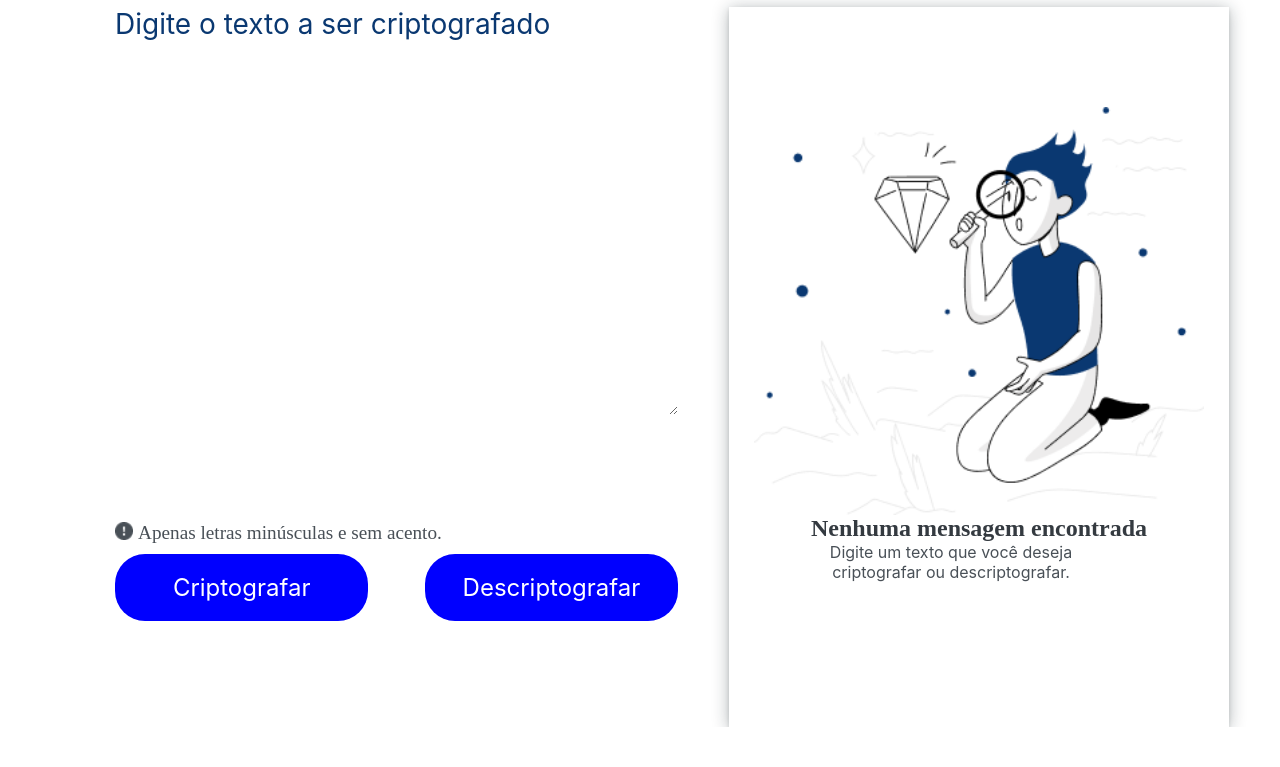
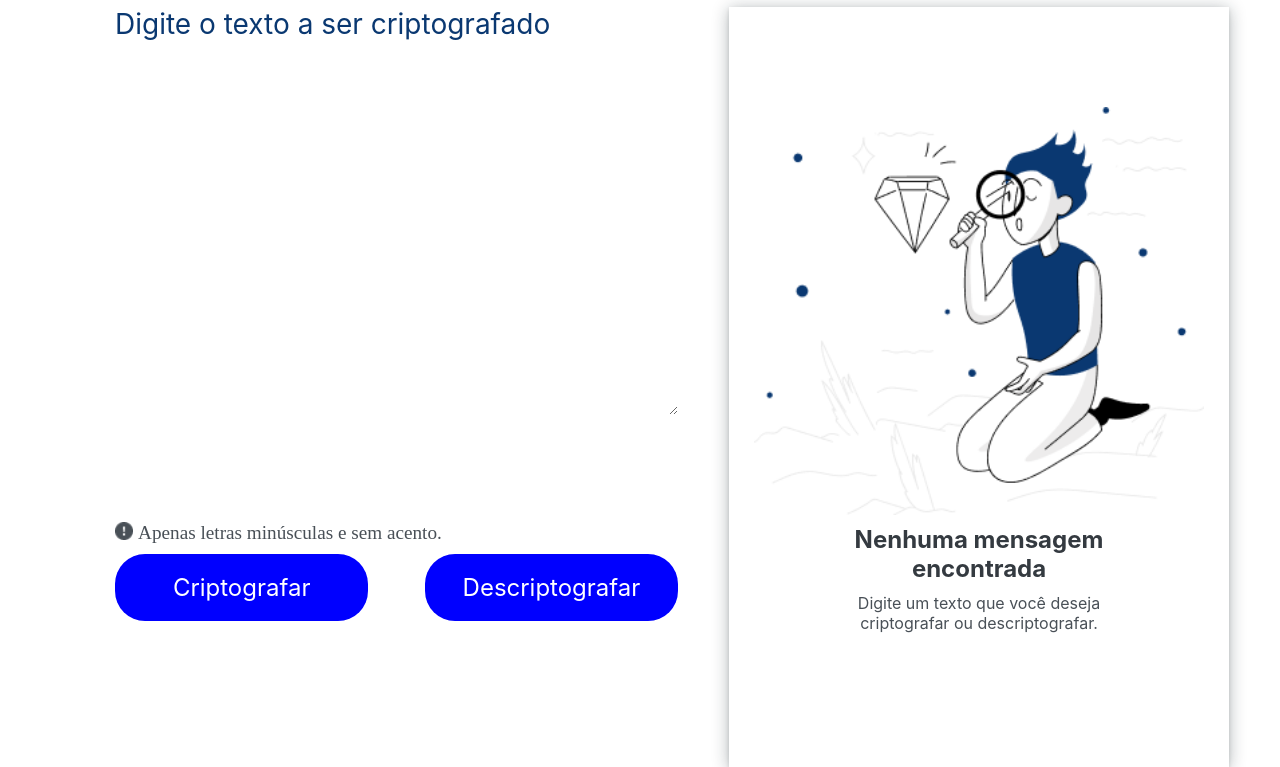
Before and after one commit to henry-Tex/challengeralura, a plain HTML site: page index.html in a window 1280 px wide. Shown: the part 83-850 px from the top of the page. Before the commit the page ends 810 px from the top, so only its background shows below. Drawn offline with Linux system fonts and the light colour scheme.

Commit message:
Update style.css

```diff
--- a/style.css
+++ b/style.css
@@ -31,7 +31,7 @@ h2{
     display: flex;
     justify-content:space-around;
     flex-direction: row;
-    height: 720px;
+    height: 760px;
     margin-top: 1%;
 }
 .areacentral__esquerda{
@@ -87,7 +87,8 @@ h2{
     margin-top: 20%;
     width: 90%;
 }
-.areacentral__direita__paragrafo{
+.areacentral__direita__h2paragrafo{
+    padding: 2%;
     gap: 10px;
     display: flex;
     width: 280px;
@@ -119,3 +120,7 @@ h2{
 .rodape_texto{
     color: aliceblue;
 } */
+
+/* @media (max-width: 1000px){
+
+} */
```
